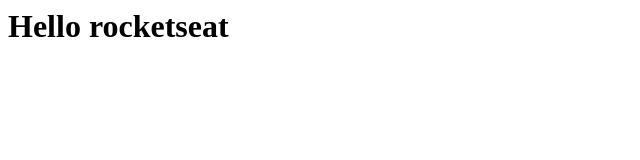
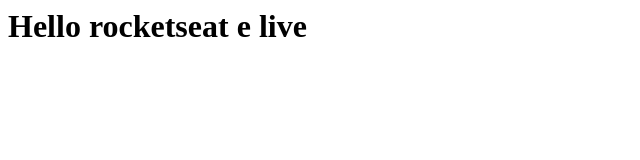
Before and after one commit to SkiereszDiego/live-Git, a website: page index.html in a window 1280 px wide. Shown: the whole page, without its empty margins (0-640 px from the left). Drawn offline with Linux system fonts and the light colour scheme.

Commit message:
Alteração index.html

```diff
--- a/index.html
+++ b/index.html
@@ -1 +1 @@
-<h1>Hello rocketseat</h1>
+<h1>Hello rocketseat e live</h1>
```
